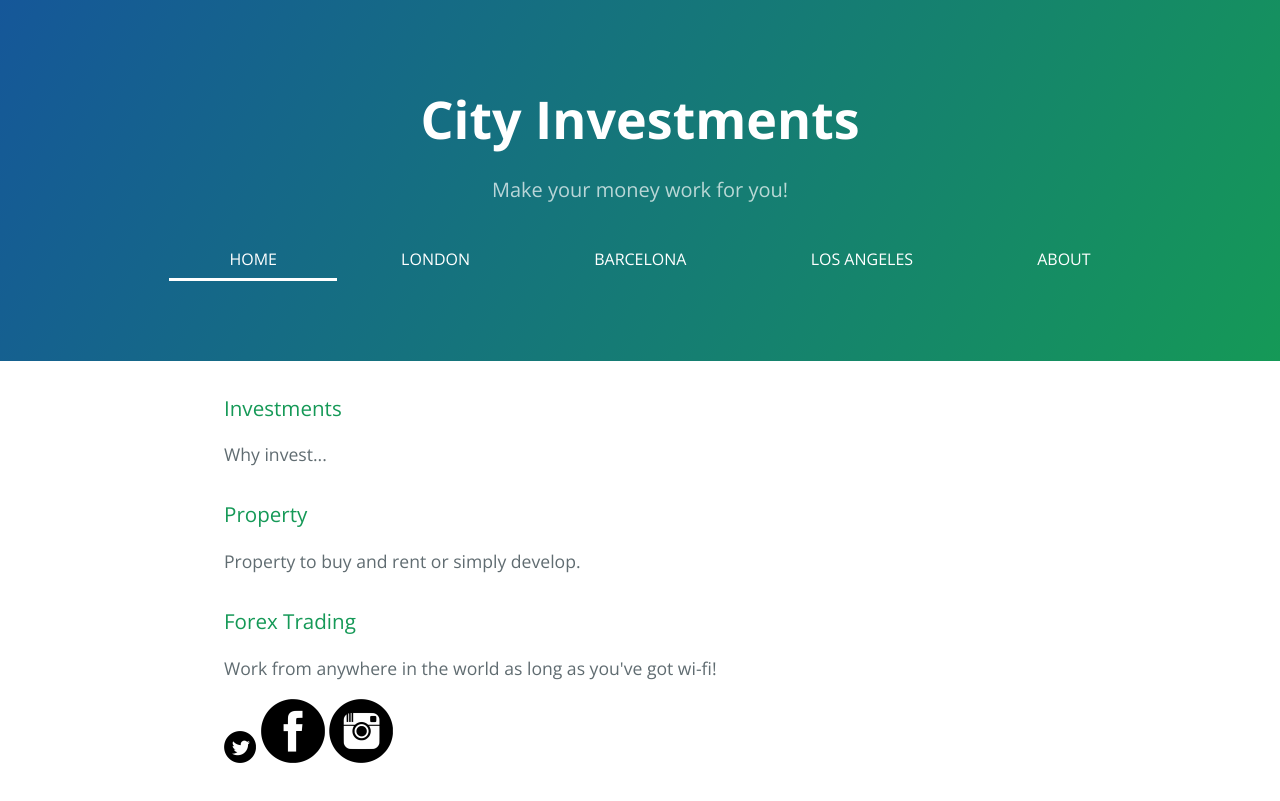
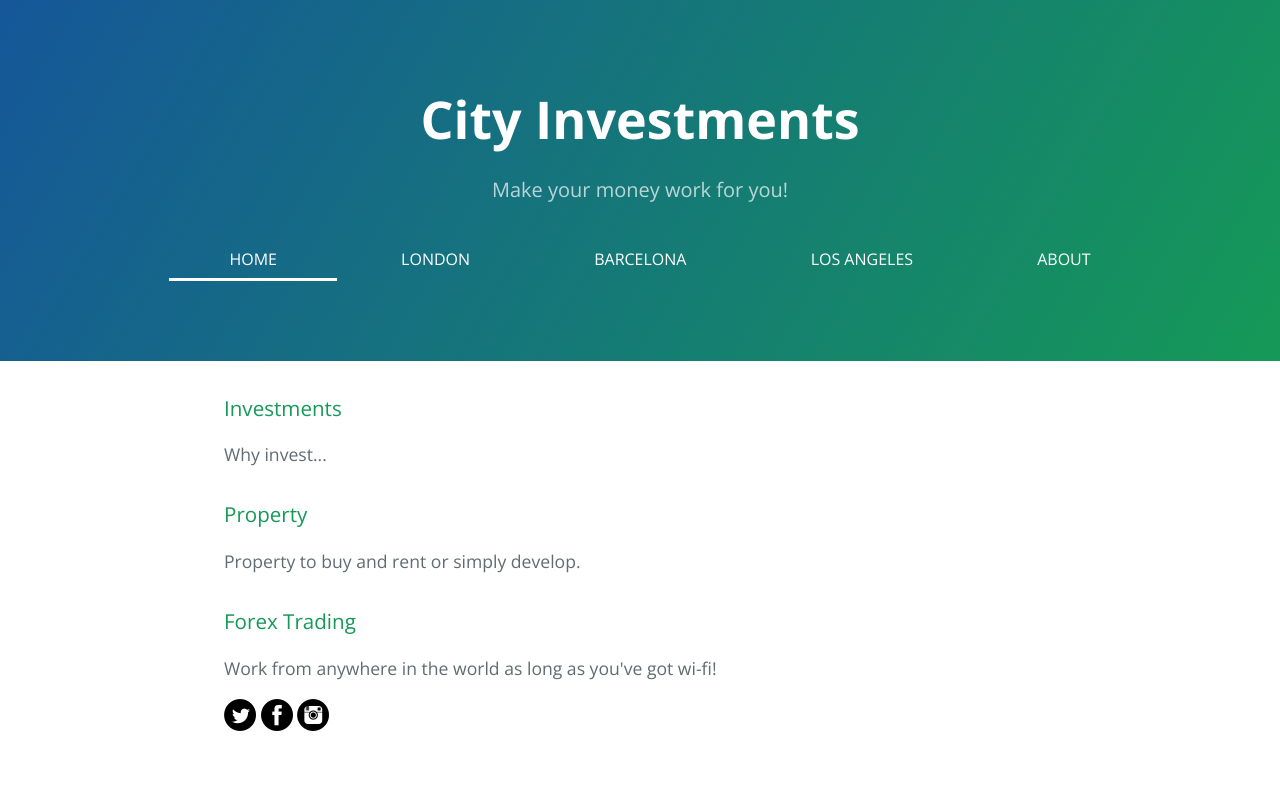
Before and after one commit to soniashahx/City-Investments, a plain HTML site: page index.html in a window 1280 px wide. Drawn offline with nearby package versions, Linux system fonts and the light colour scheme.

Commit message:
Update index.html

```diff
--- a/index.html
+++ b/index.html
@@ -47,9 +47,9 @@
 
 <footer class ="container-fluid">
 	<div id= "logo">
-		<img onmouseover="twitter-4-xl.png" onmouseout="twitter.png" border="0" src="twitter-4-xl.png" alt="twitter" width="32" height="32">
-	<img src="facebook-4-xl.png" onmouseover=this.src="facebook.png" onmouseout=this.src=="facebook-4-xl.png" alt="facebook">
-	<img src="instagram-4-xl.png" onmouseover=this.src="instagram.png" onmouseout=this.src=="instagram-4-xl.png" alt="instagram">
+		<img onmouseover="twitter.png" onmouseout="twitter-4-xl.png" border="0" src="twitter-4-xl.png" alt="twitter" width="32" height="32">
+		<img onmouseover="facebook.png" onmouseout="facebook-4-xl.png" border="0" src="facebook-4-xl.png" alt="facebook" width="32" height="32">
+		<img onmouseover="instagram.png" onmouseout="instagram-4-xl.png" border="0" src="instagram-4-xl.png" alt="instagram" width="32" height="32">
 	</div>
 
 </footer>
```
